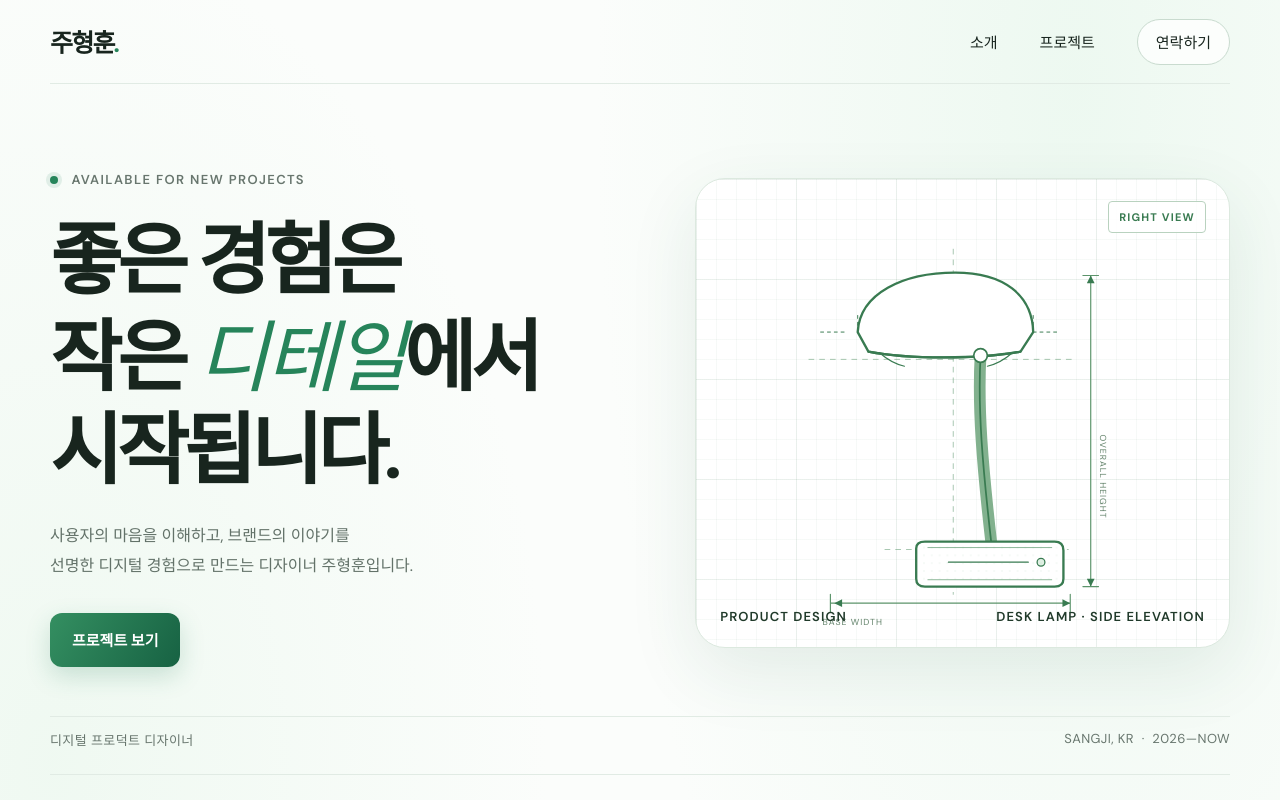
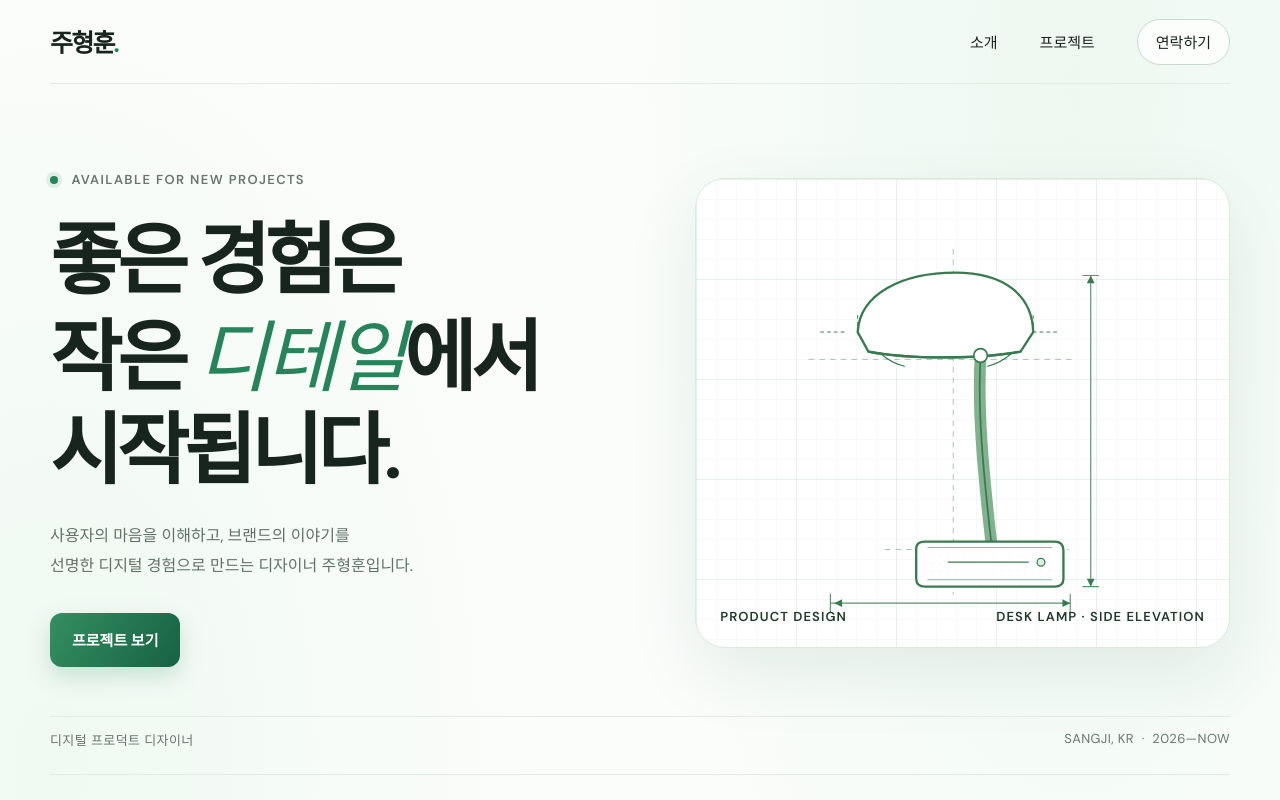
Before and after one commit to hyeonghunjoo/portfolio, a plain HTML site: page index.html in a window 1280 px wide. Shown: the top 800 px of the page. Drawn offline with Linux system fonts and the light colour scheme.

Commit message:
Remove clipped blueprint view labels

```diff
--- a/index.html
+++ b/index.html
@@ -36,7 +36,6 @@
       </div>
       <div class="hero-art" role="img" aria-label="화이트 바탕의 그린 도면선으로 표현한 데스크 램프 오른쪽 측면도">
         <div class="art-grid"></div>
-        <div class="view-label">RIGHT VIEW</div>
         <svg class="product-render" viewBox="100 0 460 480" aria-hidden="true" focusable="false">
           <defs>
             <pattern id="fineDots" width="8" height="8" patternUnits="userSpaceOnUse"><circle cx="2" cy="2" r=".8" fill="#72a982" opacity=".5"/></pattern>
@@ -59,8 +58,6 @@
             <path d="M198 435l8-4v8zM440 435l-8-4v8zM461 99l-4 8h8zM461 418l-4-8h8z" fill="#397b51" stroke="none"/>
           </g>
           <path d="M282 372H433V418H282Z" fill="url(#fineDots)" opacity=".3"/>
-          <text x="186" y="457" fill="#63836b" font-family="DM Sans, sans-serif" font-size="9" letter-spacing="1">BASE WIDTH</text>
-          <text x="470" y="262" fill="#63836b" font-family="DM Sans, sans-serif" font-size="9" letter-spacing="1" transform="rotate(90 470 262)">OVERALL HEIGHT</text>
         </svg>
         <div class="product-label"><span>PRODUCT DESIGN</span><span>DESK LAMP · SIDE ELEVATION</span></div>
       </div>
```
